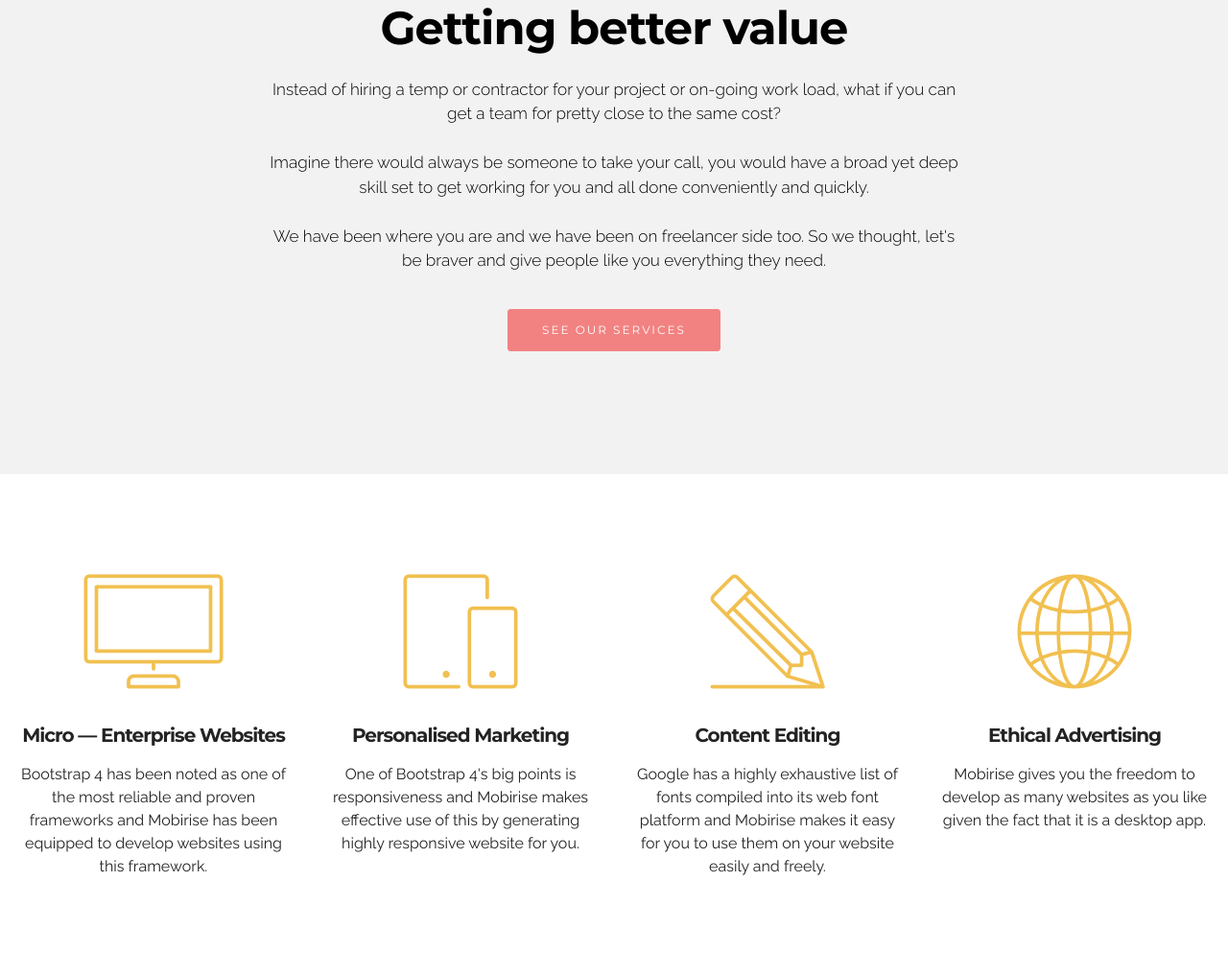
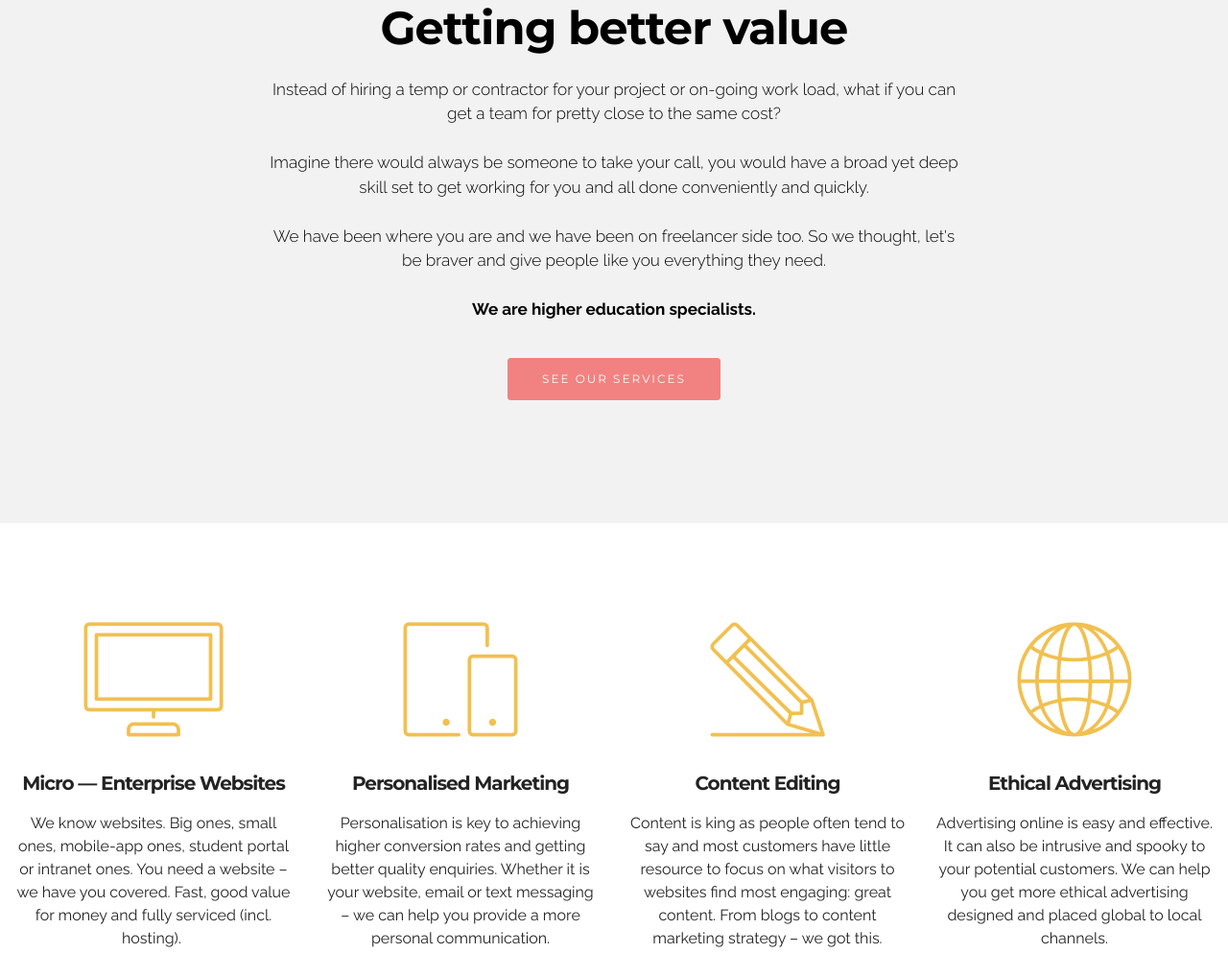
Before and after one commit to bebraver/bebraver.github.io, a plain HTML site: page index.html in a window 1280 px wide. Shown: the part 917-1910 px from the top of the page at 96% size. Drawn offline with Linux system fonts and the light colour scheme; files whose address does not match are found by name.

Commit message:
added service text

```diff
--- a/index.html
+++ b/index.html
@@ -61,7 +61,7 @@
 
 </section>
 
-<section class="engine"><a rel="external" href="https://mobirise.com">free mobile site development software download</a></section><section class="mbr-section mbr-section-hero mbr-section-full mbr-parallax-background mbr-after-navbar" id="header1-0" style="background-image: url(assets/images/people-coffee-notes-tea-2000x1333-38.jpg);">
+<section class="engine"><a rel="external" href="https://mobirise.com">free offline website maker</a></section><section class="mbr-section mbr-section-hero mbr-section-full mbr-parallax-background mbr-after-navbar" id="header1-0" style="background-image: url(assets/images/people-coffee-notes-tea-2000x1333-38.jpg);">
 
     <div class="mbr-overlay" style="opacity: 0.4; background-color: rgb(0, 0, 0);"></div>
 
@@ -90,7 +90,7 @@
         <div class="row">
             <div class="col-md-8 col-md-offset-2 text-xs-center">
                 <h3 class="mbr-section-title display-2">Getting better value</h3>
-                <div class="lead"><p>Instead of hiring a temp or contractor for your project or on-going work load, what if you can get a team for pretty close to the same cost?</p><p>Imagine there would always be someone to take your call, you would have a broad yet deep skill set to get working for you and all done conveniently and quickly.</p><p>We have been where you are and we have been on freelancer side too. So we thought, let's be braver and give people like you everything they need.</p></div>
+                <div class="lead"><p>Instead of hiring a temp or contractor for your project or on-going work load, what if you can get a team for pretty close to the same cost?</p><p>Imagine there would always be someone to take your call, you would have a broad yet deep skill set to get working for you and all done conveniently and quickly.</p><p>We have been where you are and we have been on freelancer side too. So we thought, let's be braver and give people like you everything they need.</p><p><strong>We are higher education specialists.</strong></p></div>
                 <div><a class="btn btn-danger" href="index.html#features6-1">SEE OUR SERVICES</a></div>
             </div>
         </div>
@@ -110,7 +110,7 @@
                   <div class="card-block">
                     <h4 class="card-title">Micro — Enterprise Websites</h4>
 
-                    <p class="card-text">Bootstrap 4 has been noted as one of the most reliable and proven frameworks and Mobirise has been equipped to develop websites using this framework.</p>
+                    <p class="card-text">We know websites. Big ones, small ones, mobile-app ones, student portal or intranet ones. You need a website – we have you covered. Fast, good value for money and fully serviced (incl. hosting).&nbsp;</p>
 
                     </div>
                 </div>
@@ -123,7 +123,7 @@
                     <div class="card-block">
                         <h4 class="card-title">Personalised Marketing</h4>
 
-                        <p class="card-text">One of Bootstrap 4's big points is responsiveness and Mobirise makes effective use of this by generating highly responsive website for you.</p>
+                        <p class="card-text">Personalisation is key to achieving higher conversion rates and getting better quality enquiries. Whether it is your website, email or text messaging – we can help you provide a more personal communication.</p>
 
                     </div>
                 </div>
@@ -136,7 +136,7 @@
                     <div class="card-block">
                         <h4 class="card-title">Content Editing</h4>
 
-                        <p class="card-text">Google has a highly exhaustive list of fonts compiled into its web font platform and Mobirise makes it easy for you to use them on your website easily and freely.</p>
+                        <p class="card-text">Content is king as people often tend to say and most customers have little resource to focus on what visitors to websites find most engaging: great content. From blogs to content marketing strategy – we got this.</p>
 
                     </div>
                 </div>
@@ -149,7 +149,7 @@
                     <div class="card-block">
                         <h4 class="card-title">Ethical Advertising</h4>
 
-                        <p class="card-text">Mobirise gives you the freedom to develop as many websites as you like given the fact that it is a desktop app.</p>
+                        <p class="card-text">Advertising online is easy and effective. It can also be intrusive and spooky to your potential customers. We can help you get more ethical advertising designed and placed global to local channels.</p>
 
                     </div>
                 </div>
@@ -617,7 +617,7 @@
 
                     <form action="https://mobirise.com/" method="post" data-form-title="Get in touch">
 
-                        <input type="hidden" value="Ed+em2VJHmpCi/qoGR0m6S73osz+0CkJfgPPXUsFO5QzQOi2itGOh48FwOcDhGa9pu/IuVZoexHpFbWlvWs2yHOrG0COjb2EyU7X/shQy/TOdR1c1uZfACw3V6XUV+nv" data-form-email="true">
+                        <input type="hidden" value="qZdFBU/mfaJyJA7Mgf5fA5Xi4dkPBXO9gb/F4gr0kOeXi0QchvoxAIpHAfcsSbwEmiboctNuT23n7t7OPT3yaroDYEw5xMV6TJg7MbHF7EroKFMzcYUyq7XpILifSlEV" data-form-email="true">
 
                         <div class="row row-sm-offset">
 
```
Also changed, not shown: 1 other file.
